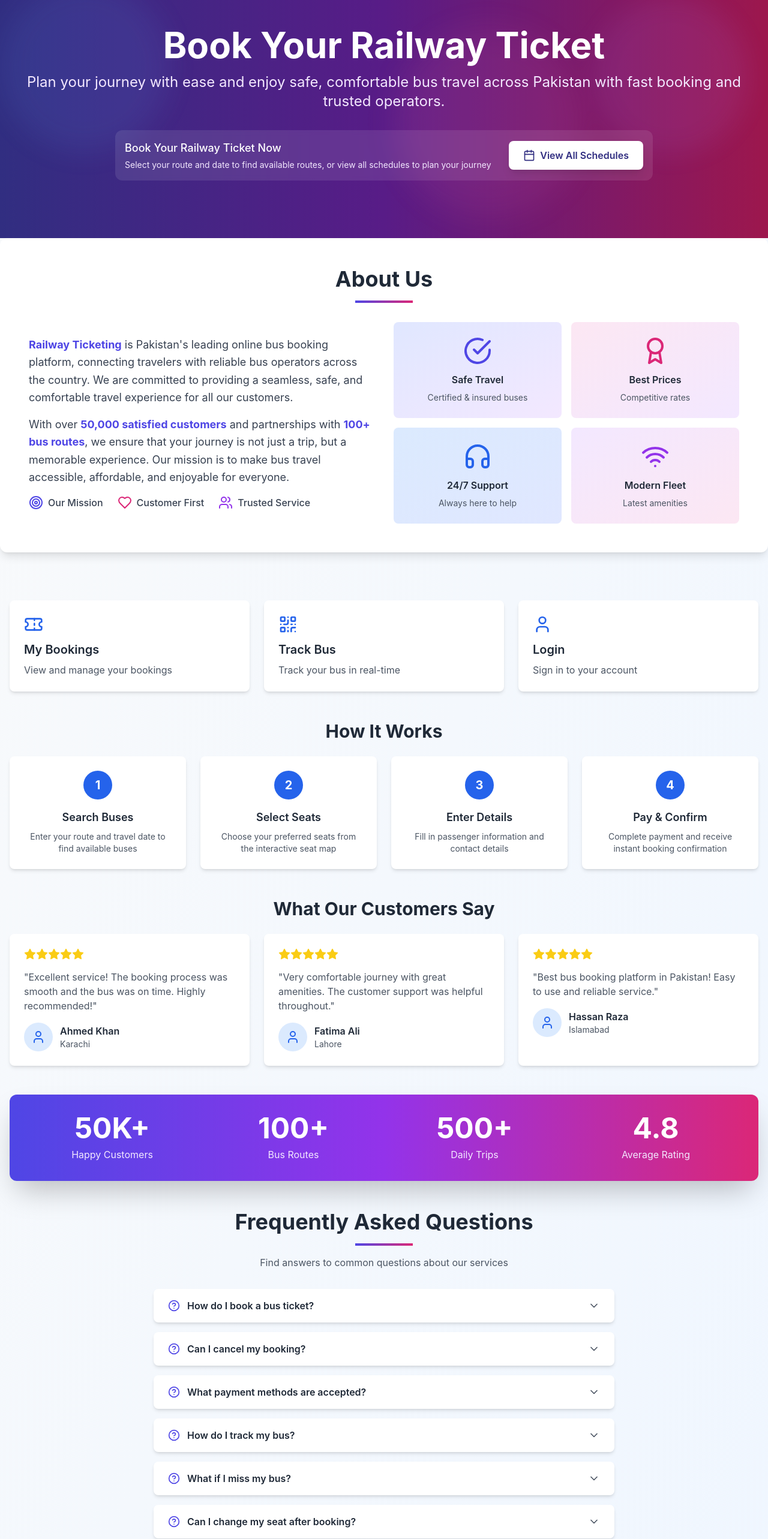
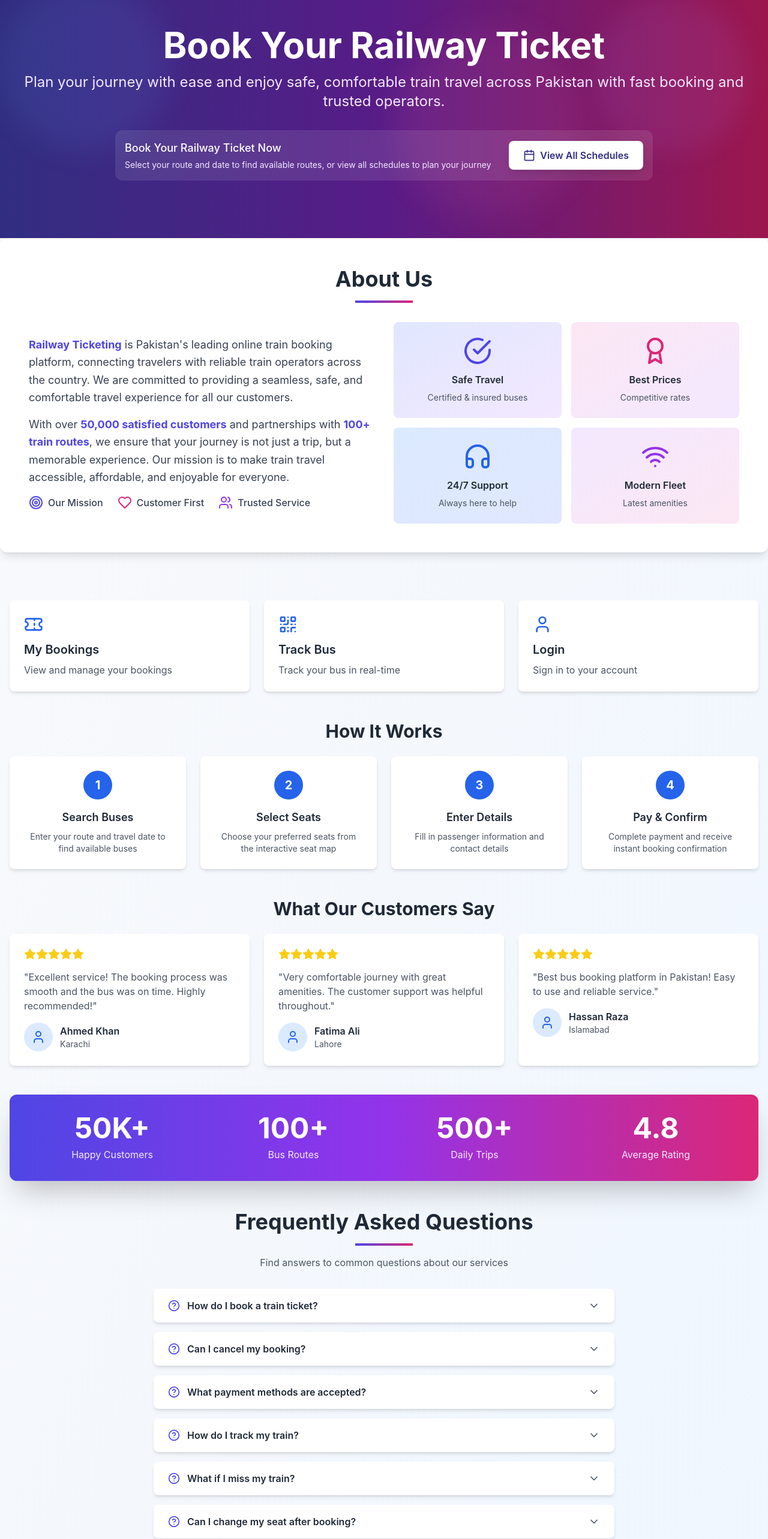
Before and after one commit to AbrarAmjad214/railway-ticket-reservation-system, a React (Vite) app: page / in a window 1280 px wide. Shown: the part 100-2666 px from the top of the page at 60% size. Built offline with nearby package versions, Linux system fonts and the light colour scheme; no server answers.

Commit message:
bus to train

```diff
--- a/src/pages/user/Home.jsx
+++ b/src/pages/user/Home.jsx
@@ -154,14 +154,14 @@ const Home = () => {
 
   const faqs = [
     {
-      question: "How do I book a bus ticket?",
+      question: "How do I book a train ticket?",
       answer:
-        "Simply enter your departure and destination cities, select your travel date and number of passengers, then click 'Search Buses'. Choose your preferred bus, select seats, fill in passenger details, and complete the payment.",
+        "Simply enter your departure and destination cities, select your travel date and number of passengers, then click 'Search traines'. Choose your preferred train, select seats, fill in passenger details, and complete the payment.",
     },
     {
       question: "Can I cancel my booking?",
       answer:
-        "Yes, you can cancel your booking from the 'My Bookings' page. Cancellation policies vary depending on the bus operator and time of cancellation. Refunds are processed according to the cancellation policy.",
+        "Yes, you can cancel your booking from the 'My Bookings' page. Cancellation policies vary depending on the train operator and time of cancellation. Refunds are processed according to the cancellation policy.",
     },
     {
       question: "What payment methods are accepted?",
@@ -169,14 +169,14 @@ const Home = () => {
         "We accept Credit/Debit cards, JazzCash, Easypaisa, and mobile wallet payments like Apple Pay and Google Pay. All transactions are secure and encrypted.",
     },
     {
-      question: "How do I track my bus?",
+      question: "How do I track my train?",
       answer:
-        "You can track your bus using the 'Track Bus' feature on the home page. Enter your booking ID to see real-time location updates and estimated arrival time.",
+        "You can track your train using the 'Track train' feature on the home page. Enter your booking ID to see real-time location updates and estimated arrival time.",
     },
     {
-      question: "What if I miss my bus?",
+      question: "What if I miss my train?",
       answer:
-        "If you miss your bus, please contact our support team immediately. Refund policies vary by operator and circumstances. We'll do our best to help you with alternative arrangements.",
+        "If you miss your train, please contact our support team immediately. Refund policies vary by operator and circumstances. We'll do our best to help you with alternative arrangements.",
     },
     {
       question: "Can I change my seat after booking?",
@@ -202,7 +202,7 @@ const Home = () => {
               Book Your Railway Ticket
             </h1>
             <p className="text-xl md:text-2xl text-purple-100 animate-slide-up">
-              Plan your journey with ease and enjoy safe, comfortable bus travel
+              Plan your journey with ease and enjoy safe, comfortable train travel
               across Pakistan with fast booking and trusted operators.
             </p>
           </div>
@@ -241,8 +241,8 @@ const Home = () => {
           <div className="space-y-4">
             <p className="text-lg text-gray-700 leading-relaxed">
               <strong className="text-indigo-600">Railway Ticketing</strong> is
-              Pakistan's leading online bus booking platform, connecting
-              travelers with reliable bus operators across the country. We are
+              Pakistan's leading online train booking platform, connecting
+              travelers with reliable train operators across the country. We are
               committed to providing a seamless, safe, and comfortable travel
               experience for all our customers.
             </p>
@@ -252,9 +252,9 @@ const Home = () => {
                 50,000 satisfied customers
               </strong>{" "}
               and partnerships with{" "}
-              <strong className="text-indigo-600">100+ bus routes</strong>, we
+              <strong className="text-indigo-600">100+ train routes</strong>, we
               ensure that your journey is not just a trip, but a memorable
-              experience. Our mission is to make bus travel accessible,
+              experience. Our mission is to make train travel accessible,
               affordable, and enjoyable for everyone.
             </p>
             <div className="flex items-center space-x-6 mt-6">
```
